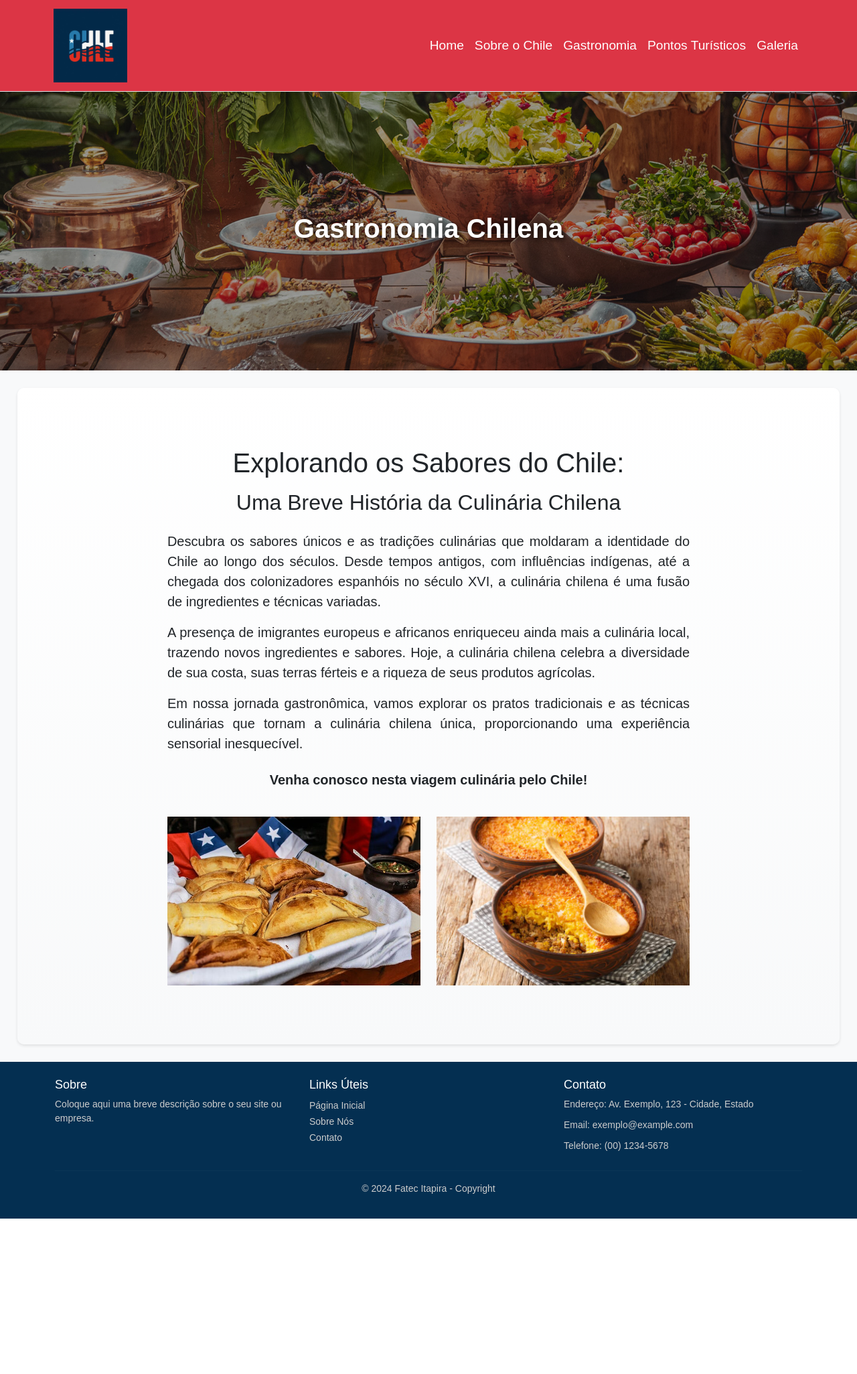
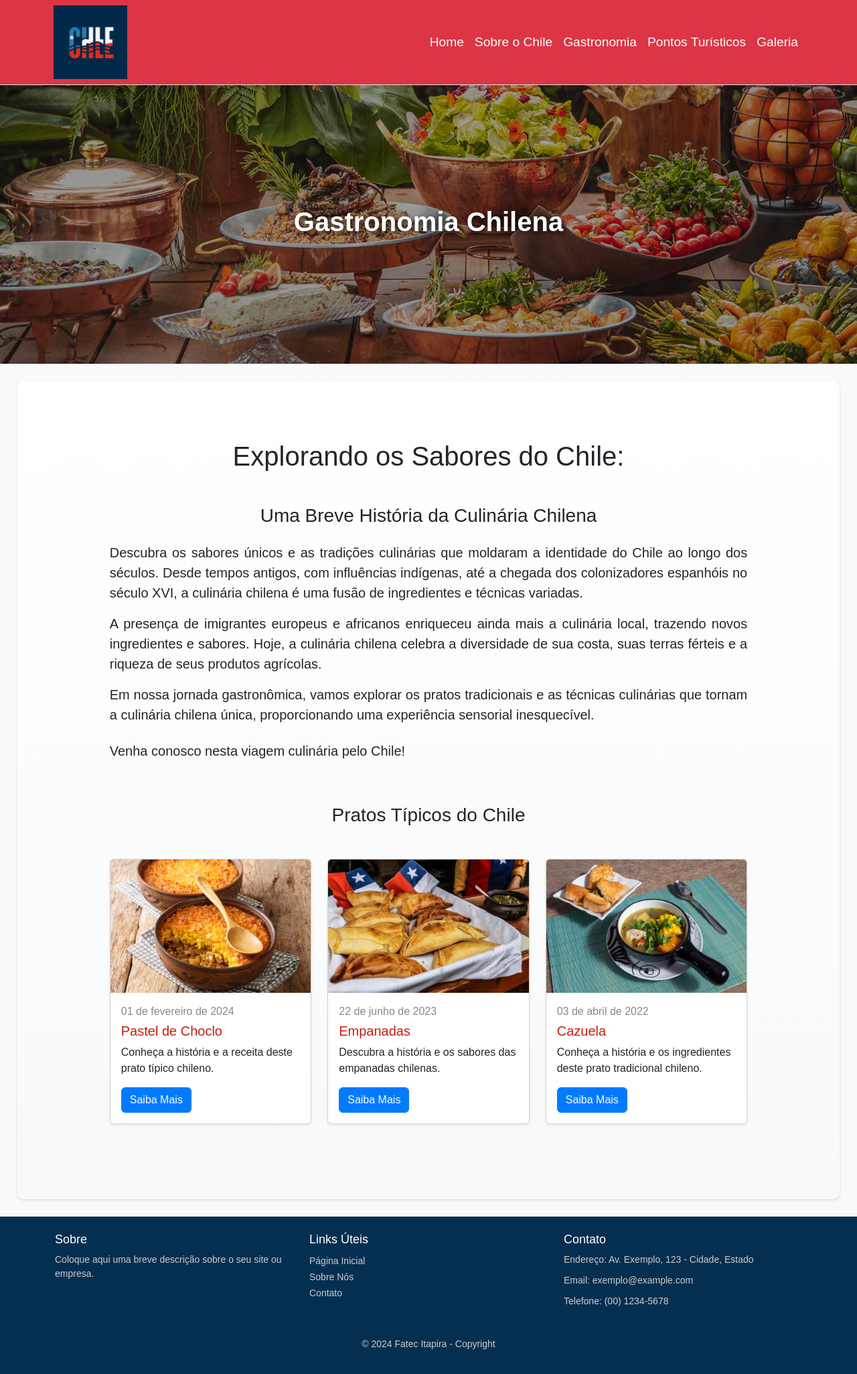
Before and after one commit to Iagooalmeida/VoltaAoMundo-Chile, a PHP site: page /gastronomia-chile.html in a window 1280 px wide. Shown: the whole page at 67% size. Before the commit the page ends 1819 px from the top, so only its background shows below. Run offline with PHP 8.4, Linux system fonts and the light colour scheme.

Commit message:
Adcionado a sessao do prato tipico na pag gastronomia e adcionado o modal

```diff
--- a/css/style.css
+++ b/css/style.css
@@ -89,31 +89,32 @@ h2.text-white {
 
 /* Carrossel de imagens */
 
-.carousel-item img {
+#carouselExampleCaptions .carousel-item img {
     height: 28vmax;
     object-fit: cover;
 }
 
-.carousel-control-prev {
+#carouselExampleCaptions .carousel-control-prev {
     left: 0;
     background: #022948;
 }
 
-.carousel-control-next {
+#carouselExampleCaptions .carousel-control-next {
     right: 0;
     background: #022948;
 }
 
-.carousel-caption {
+#carouselExampleCaptions .carousel-caption {
     background-color: rgba(0, 0, 0, 0.5);
     color: #fff;
     text-shadow: 2px 2px 4px rgba(0, 0, 0, 0.3);
 }
 
+#carouselExampleCaptions
 .carousel-control-next:focus,
-.carousel-control-next:hover,
-.carousel-control-prev:focus,
-.carousel-control-prev:hover {
+#carouselExampleCaptions .carousel-control-next:hover,
+#carouselExampleCaptions .carousel-control-prev:focus,
+#carouselExampleCaptions .carousel-control-prev:hover {
     opacity: 0.7;
 }
 
@@ -298,12 +299,30 @@ footer p.copyright {
     -o-border-radius: 10px;
 }
 
-.main-content section.container {
+/* media query para ajustar o tamanho do conteúdo */
+@media (min-width: 740px) {
+    .main-content section.container {
+        max-width: 85%;
+    }
+}
+
+@media (min-width: 1320px) {
+    .main-content section.container {
+        max-width: 70%;
+    }
+}
+
+
+/* .main-content section.container {
     max-width: 70%;
-}
+} */
 
 .main-content .conteudo {
     text-align: justify;
+}
+
+.main-content .picture-superior{
+    padding: 2%;
 }
 
 .mb-3 {
--- a/galeria-chile.html
+++ b/galeria-chile.html
@@ -15,7 +15,7 @@
             <a class="navbar-brand" href="#">
                 <img src="img/Logo Chile.jpeg" class="logo" alt="Volta ao Mundo">
             </a>
-            <button class="navbar-toggler" type="button" data-toggle="collapse" data-target="#navbarNav"
+            <button class="navbar-toggler" type="button" data-bs-toggle="collapse" data-bs-target="#navbarNav"
                 aria-controls="navbarNav" aria-expanded="false" aria-label="Toggle navigation">
                 <span class="navbar-toggler-icon"></span>
             </button>
--- a/gastronomia-chile.html
+++ b/gastronomia-chile.html
@@ -4,7 +4,7 @@
     <meta charset="UTF-8">
     <meta name="viewport" content="width=device-width, initial-scale=1.0">
     <title>Gastronomia Chilena</title>
-     <!-- Bootstrap CSS v5.2.1 -->
+     <!-- Bootstrap CSS v5.3.2 -->
      <link
      href="https://cdn.jsdelivr.net/npm/bootstrap@5.3.2/dist/css/bootstrap.min.css"
      rel="stylesheet"
@@ -16,10 +16,10 @@
 <body>
     <header>
         <nav class="navbar navbar-expand-lg navbar-dark bg-danger">
-            <a class="navbar-brand" href="#">
+            <div class="container-fluid">
                 <img src="img/Logo Chile.jpeg" class="logo" alt="Volta ao Mundo">
             </a>
-            <button class="navbar-toggler" type="button" data-toggle="collapse" data-target="#navbarNav"
+            <button class="navbar-toggler" type="button" data-bs-toggle="collapse" data-bs-target="#navbarNav"
                 aria-controls="navbarNav" aria-expanded="false" aria-label="Toggle navigation">
                 <span class="navbar-toggler-icon"></span>
             </button>
@@ -44,6 +44,8 @@
             </div>
         </nav>
     </header>
+
+
     <header>
         <div class="container-fluid">
             <div class="col-12">
@@ -61,8 +63,8 @@
         <section class="container mt-5">
             <div class="row">
                 <div class="conteudo col-md-12">
-                    <h1 class="h1 text-center mb-3">Explorando os Sabores do Chile:</h1>
-                    <h2 class="h2 text-center mb-4">Uma Breve História da Culinária Chilena</h2>
+                    <h1 class="h1 text-center mb-5">Explorando os Sabores do Chile:</h1>
+                    <h3 class="h3 text-center mb-4">Uma Breve História da Culinária Chilena</h3>
 
                     <p class="lead">Descubra os sabores únicos e as tradições culinárias que moldaram a identidade do Chile ao longo dos séculos.
                         Desde tempos antigos, com influências indígenas, até a chegada dos colonizadores espanhóis no século XVI, a culinária chilena
@@ -72,20 +74,147 @@
                     </p>
                     <p class="lead mb-4">Em nossa jornada gastronômica, vamos explorar os pratos tradicionais e as técnicas culinárias que tornam a culinária chilena única, proporcionando uma experiência sensorial inesquecível.
                     </p>
-                    <p class="lead fw-bold text-center">Venha conosco nesta viagem culinária pelo Chile!</p>
+                    <p class="lead">Venha conosco nesta viagem culinária pelo Chile!</p>
                 </div>
             </div>
-            <div class="row mt-4">
-                <div class="col-md-6 text-center">
+            <!-- <div class="row mt-4">
+                <div class="picture-superior col-md-6 text-center">
                     <img src="img/culinaria/Empanadas-comidas-chilenas.jpg" class="img-fluid" alt="Culinária Chilena">
                 </div>
-                <div class="col-md-6 text-center">
+                <div class="picture-superior col-md-6 text-center">
                     <img src="img/culinaria/comidas-tipicas-chile.jpg" class="img-fluid" alt="Segunda Imagem">
                 </div>
+            </div> -->
+        </section>
+
+        <section class="container mt-5">
+            <div class="row">
+                <div class="col-md-12">
+                    <h3 class="h3 text-center mb-5">Pratos Típicos do Chile</h3>
+                </div>
             </div>
+            <div class="row">
+                <div class="col-md-4">
+                    <div class="card mb-4 shadow-sm">
+                            <a href="#" class="card-link">
+                                <img src="img/culinaria/Comidas-tipicas-do-Chile-pastel-de-choclo.jpg"
+                                    class="card-img-top" alt="Pratos Típicos">
+                            </a>
+                            <div class="card-body">
+                                <p class="card-date">01 de fevereiro de 2024</p>
+                                <h5 class="card-title">Pastel de Choclo</h5>
+                                <p class="card-text">Conheça a história e a receita deste prato típico chileno.</p>
+                                <!-- Conteúdo oculto para ser exibido apenas dentro do modal -->
+                                <div class="modal-content" style="display: none;">
+                                    <p class="h6"><strong>Publicado:</strong> 01 de fevereiro de 2024</p>
+                                    <p>
+                                        <strong>Descrição:</strong>
+                                        Para os chilenos, o pastel de choclo é cercado de memórias afetivas, e vai bem num jantarzinho de dia de semana ou até
+                                        como prato de festa. A estrutura da receita lembra a do nosso escondidinho, montado em camadas: primeiro o recheio,
+                                        de carne moída bem temperadinha com azeitona e ovo; por cima o purê, feito de milho. E acredite: polvilhar o açúcar
+                                        antes de levar ao forno faz toda a diferença!
+                                    </p>
+                                    <p><strong>Receitas:</strong></p>
+                                    <ul>
+                                        <li>Receita 1</li>
+                                        <li>Receita 2</li>
+                                        <li>Receita 3</li>
+                                    </ul>
+                                </div>
+                                <a href="#" class="btn btn-primary"
+                                    data-bs-toggle="modal"
+                                    data-bs-target="#cardModal">
+                                    Saiba Mais
+                                </a>
+                            </div>
+                        </div>
+                    </div>
+                    <div class="col-md-4">
+                        <div class="card mb-4 shadow-sm">
+                            <a href="pratos-tipicos.html">
+                                <img src="img/culinaria/Empanadas-comidas-chilenas.jpg" class="card-img-top" alt="Pratos Típicos">
+                            </a>
+                            <div class="card-body">
+                                <p class="card-date">22 de junho de 2023</p>
+                                <h5 class="card-title">Empanadas</h5>
+                                <p class="card-text">Descubra a história e os sabores das empanadas chilenas.</p>
+                                <div class="modal-content" style="display: none;">
+                                    <p class="h6"><strong>Publicado:</strong> 22 de junho de 2023</p>
+                                    <p>
+                                        <strong>Descrição:</strong>
+                                        As empanadas são um dos pratos mais populares do Chile, e podem ser encontradas em diversas versões,
+                                        desde as tradicionais de carne até as mais inusitadas, como as de mariscos. A massa crocante e o recheio
+                                        suculento fazem deste salgado uma verdadeira delícia para ser apreciada a qualquer hora do dia.
+                                    </p>
+                                    <p><strong>Receitas:</strong></p>
+                                    <ul>
+                                        <li>Receita 4</li>
+                                        <li>Receita 5</li>
+                                        <li>Receita 6</li>
+                                    </ul>
+                                </div>
+                                <a href="#" class="btn btn-primary"
+                                    data-bs-toggle="modal"
+                                    data-bs-target="#cardModal">
+                                    Saiba Mais
+                                </a>
+                            </div>
+                        </div>
+                    </div>
+                    <div class="col-md-4">
+                        <div class="card mb-4 shadow-sm">
+                            <a href="pratos-tipicos.html">
+                                <img src="img/culinaria/comidas-tipicas-chile-cazuela.jpg" class="card-img-top" alt="Pratos Típicos">
+                            </a>
+                            <div class="card-body">
+                                <p class="card-date">03 de abril de 2022</p>
+                                <h5 class="card-title">Cazuela</h5>
+                                <p class="card-text">Conheça a história e os ingredientes deste prato tradicional chileno.</p>
+                                <div class="modal-content" style="display: none;">
+                                    <p class="h6"><strong>Publicado:</strong> 03 de abril de 2022</p>
+                                    <p>
+                                        <strong>Descrição:</strong>
+                                        A cazuela é um prato típico do Chile, feito com carne, legumes e temperos. É uma refeição completa e
+                                        reconfortante, perfeita para os dias mais frios. A combinação de sabores e texturas faz deste prato
+                                        uma verdadeira delícia para ser apreciada em família.
+                                    </p>
+                                    <p><strong>Receitas:</strong></p>
+                                    <ul>
+                                        <li>Receita 7</li>
+                                        <li>Receita 8</li>
+                                        <li>Receita 9</li>
+                                    </ul>
+                                </div>
+                                <a href="#" class="btn btn-primary"
+                                    data-bs-toggle="modal"
+                                    data-bs-target="#cardModal">
+                                    Saiba Mais
+                                </a>
+                            </div>
+                        </div>
+                    </div>
+                </div>
         </section>
+
     </main>
 
+<!-- Modal -->
+<div class="modal fade" id="cardModal" tabindex="-1" aria-labelledby="cardModalLabel" aria-hidden="true">
+    <div class="modal-dialog">
+        <div class="modal-content">
+            <div class="modal-header">
+                <h5 class="modal-title" id="modalTitle"></h5>
+                <button type="button" class="btn-close" data-bs-dismiss="modal" aria-label="Close"></button>
+            </div>
+            <div class="modal-body" id="modalContent">
+                <!-- Aqui será exibido o conteúdo do modal -->
+            </div>
+            <div class="modal-footer">
+                <button type="button" class="btn btn-secondary" data-bs-dismiss="modal">Fechar</button>
+            </div>
+        </div>
+    </div>
+</div>
 
     <!-- rodapé -->
     <footer class="bg-chile text-white py-4">
@@ -133,5 +262,35 @@
         integrity="sha384-BBtl+eGJRgqQAUMxJ7pMwbEyER4l1g+O15P+16Ep7Q9Q+zqX6gSbd85u4mG4QzX+"
         crossorigin="anonymous">
     </script>
+
+<script>
+    // Função para abrir o modal e exibir as informações do card selecionado
+    function openModal(title, content) {
+        var modalTitle = document.getElementById('modalTitle');
+        var modalContent = document.getElementById('modalContent');
+
+        modalTitle.textContent = title;
+        modalContent.innerHTML = content;
+
+        // Limpa a lista de receitas antes de adicionar as novas
+        modalRecipes.innerHTML = '';
+
+        var myModal = new bootstrap.Modal(document.getElementById('cardModal'));
+        myModal.show();
+    }
+
+    // Adiciona evento de clique aos botões "Saiba Mais" de cada card
+    var saibaMaisButtons = document.querySelectorAll('.btn-primary');
+    saibaMaisButtons.forEach(function(button) {
+        button.addEventListener('click', function(event) {
+            event.preventDefault(); // Evita o comportamento padrão de clicar no link
+            var cardTitle = this.parentNode.querySelector('.card-title').textContent;
+            var cardContent = this.parentNode.querySelector('.modal-content').innerHTML;
+
+            openModal(cardTitle, cardContent);
+        });
+    });
+
+</script>
 </body>
 </html>
--- a/home.html
+++ b/home.html
@@ -14,7 +14,7 @@
             <a class="navbar-brand" href="#">
                 <img src="img/Logo Chile.jpeg" class="logo" alt="Volta ao Mundo">
             </a>
-            <button class="navbar-toggler" type="button" data-toggle="collapse" data-target="#navbarNav"
+            <button class="navbar-toggler" type="button" data-bs-toggle="collapse" data-bs-target="#navbarNav"
                 aria-controls="navbarNav" aria-expanded="false" aria-label="Toggle navigation">
                 <span class="navbar-toggler-icon"></span>
             </button>
```
Also changed, not shown: pontos-turisticos.html (+15 -5 lines), sobre-chile.html (+13 -3 lines), img/culinaria/Comidas-tipicas-do-Chile-pastel-de-choclo.jpg (renamed from img/culinaria/comidas-tipicas-chile.jpg), img/culinaria/comidas-tipicas-chile-cazuela.jpg (added).
